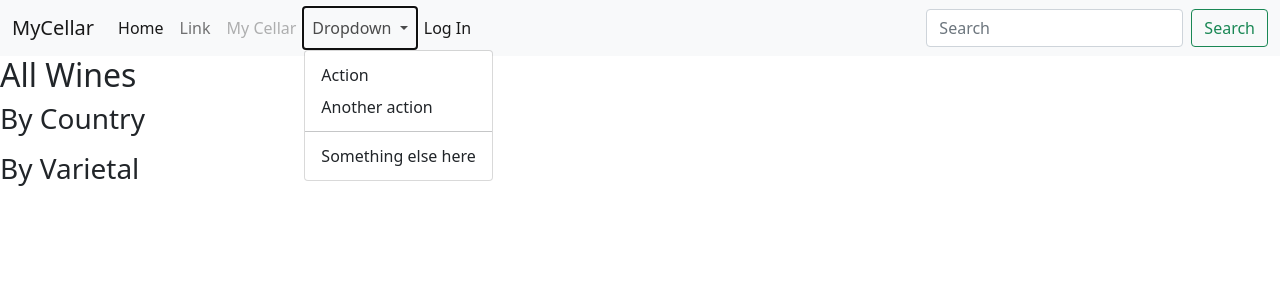
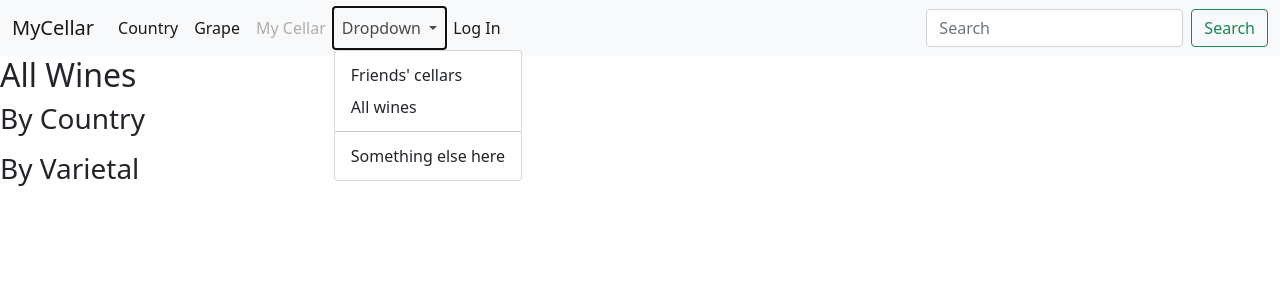
Before and after one commit to lyndabanh/Hackbright-Capstone-Topnote, a Flask app: page /wines in a window 1280 px wide, after a click on "Dropdown". Shown: the top 300 px of the page. Run offline with Flask 2, Linux system fonts and the light colour scheme; data that the repository does not hold is empty; some libraries are stand-ins or nearby versions.

Commit message:
Nav bar links set up, Home, Country, Grape, Friends Cellars, All Wine.

```diff
--- a/server.py
+++ b/server.py
@@ -123,7 +123,7 @@ def log_out():
 
 @app.route('/wines')
 def all_wines():
-    """Display wine countries"""
+    """Display wine countries and varietals."""
 
     wines = crud.all_wines()
     countries = crud.get_countries()
@@ -136,6 +136,38 @@ def all_wines():
 
     else:
         return render_template('all_wines.html', wines=wines, countries=countries, varietals=varietals)
+
+
+@app.route('/countries')
+def wine_countries():
+    """Display wine countries"""
+
+    wines = crud.all_wines()
+    countries = crud.get_countries()
+
+    if 'user_id' in session:
+    #why does 'in session:' not work after you log in, then log out?
+        user = crud.get_user_by_id(session['user_id'])
+        return render_template('wine_countries.html', wines=wines, countries=countries, user=user)
+
+    else:
+        return render_template('wine_countries.html', wines=wines, countries=countries)
+
+
+@app.route('/grapes')
+def wine_grapes():
+    """Display wine varietals"""
+
+    wines = crud.all_wines()
+    varietals = crud.get_varietals()
+
+    if 'user_id' in session:
+    #why does 'in session:' not work after you log in, then log out?
+        user = crud.get_user_by_id(session['user_id'])
+        return render_template('wine_varietals.html', wines=wines, varietals=varietals, user=user)
+
+    else:
+        return render_template('wine_varietals.html', wines=wines, varietals=varietals)
 
 
 @app.route('/wines/country/<country>')
--- a/templates/base.html
+++ b/templates/base.html
@@ -23,18 +23,21 @@
   <body>
     <nav class="navbar navbar-expand-lg navbar-light bg-light">
       <div class="container-fluid">
-        <a class="navbar-brand" href="#">MyCellar</a>
+        <a class="navbar-brand" href="/">MyCellar</a>
         <button class="navbar-toggler" type="button" data-bs-toggle="collapse" data-bs-target="#navbarSupportedContent" aria-controls="navbarSupportedContent" aria-expanded="false" aria-label="Toggle navigation">
           <span class="navbar-toggler-icon"></span>
         </button>
         <div class="collapse navbar-collapse" id="navbarSupportedContent">
           <ul class="navbar-nav me-auto mb-2 mb-lg-0">
             <li class="nav-item">
-              <a class="nav-link active" aria-current="page" href="/">Home</a>
+              <a class="nav-link active" aria-current="page" href="/countries">Country</a>
             </li>
             <li class="nav-item">
+              <a class="nav-link active" aria-current="page" href="/grapes">Grape</a>
+            </li>
+            <!-- <li class="nav-item">
               <a class="nav-link" href="#">Link</a>
-            </li>
+            </li> -->
             <li>
               {% if 'user_id' in session %}
               <a class="nav-link active" aria-current="page" href="/users/{{ user.user_id }}">My Cellar</a>
@@ -47,8 +50,8 @@
                 Dropdown
               </a>
               <ul class="dropdown-menu" aria-labelledby="navbarDropdown">
-                <li><a class="dropdown-item" href="#">Action</a></li>
-                <li><a class="dropdown-item" href="#">Another action</a></li>
+                <li><a class="dropdown-item" href="/users">Friends' cellars</a></li>
+                <li><a class="dropdown-item" href="/wines">All wines</a></li>
                 <li><hr class="dropdown-divider"></li>
                 <li><a class="dropdown-item" href="#">Something else here</a></li>
               </ul>
```
